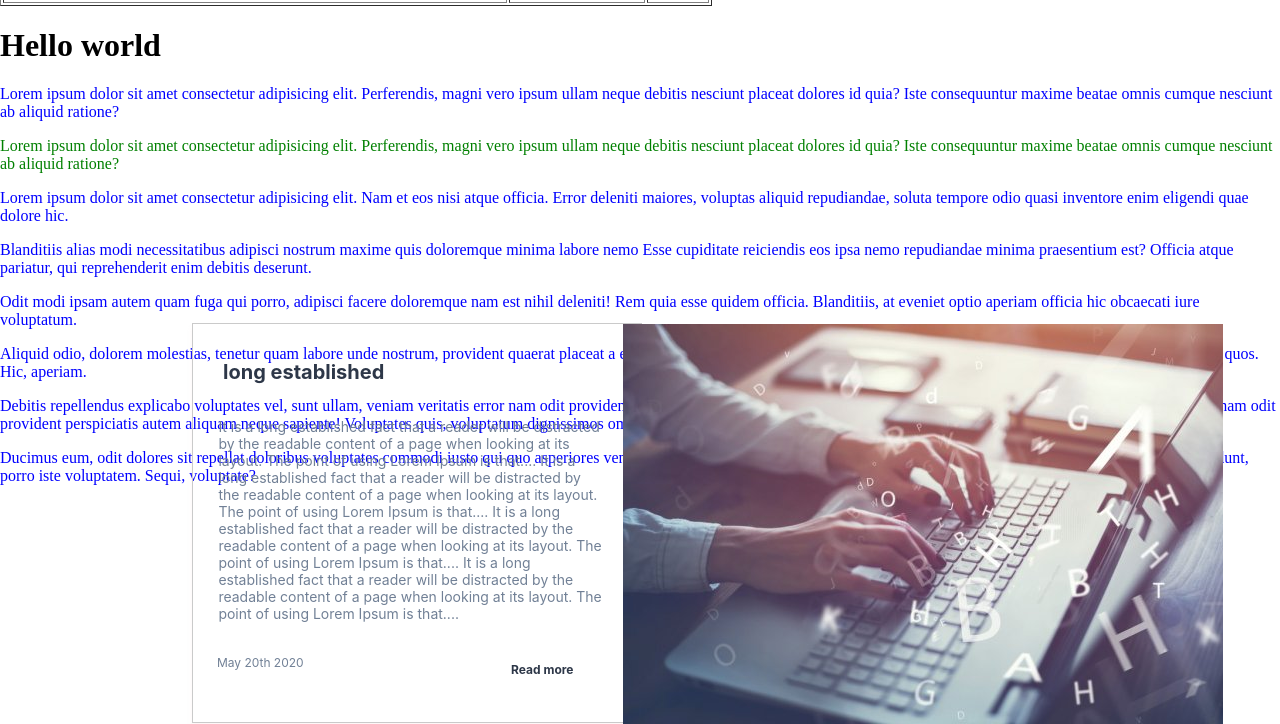
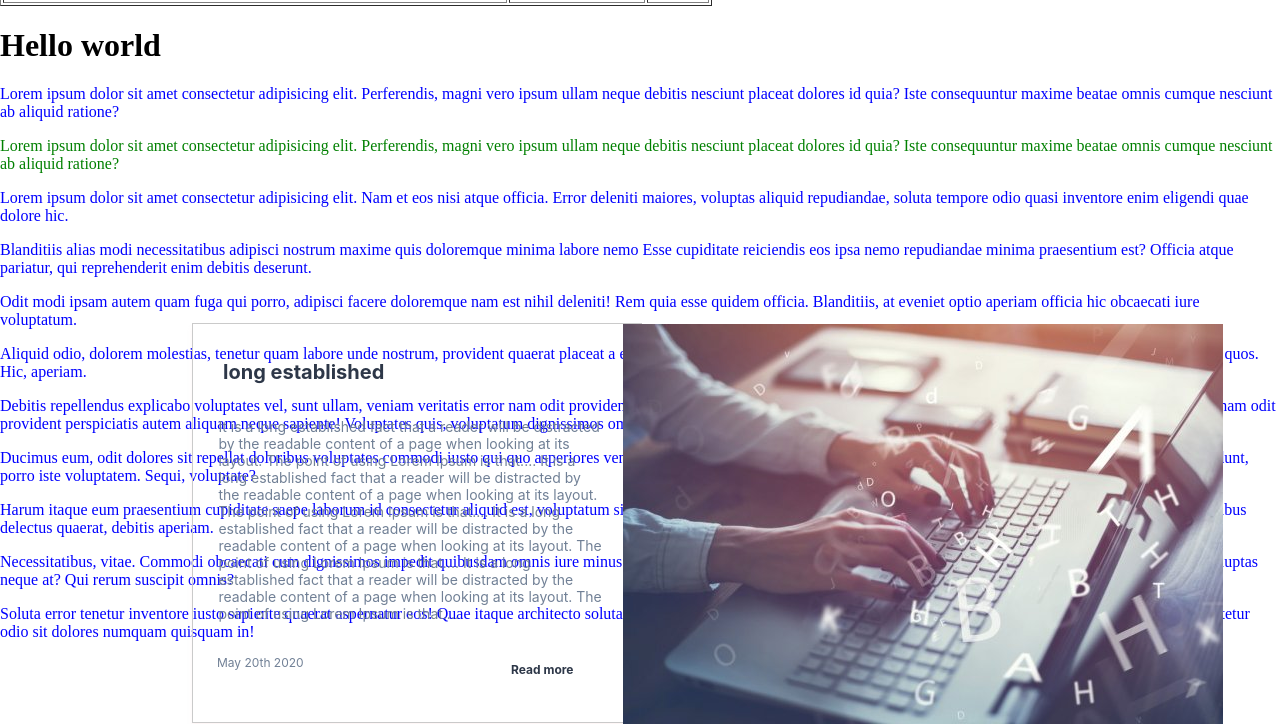
Before and after one commit to Begaiym14/Begaiym14-Begaiym14, a plain HTML site: page index.html in a window 1280 px wide. Shown: the part 3277-4001 px from the top of the page. Drawn offline with Linux system fonts and the light colour scheme; files whose address does not match are found by name.

Commit message:
added 3p .blue brownie

```diff
--- a/index.html
+++ b/index.html
@@ -259,5 +259,23 @@
       excepturi soluta delectus vel officiis incidunt, porro iste voluptatem.
       Sequi, voluptate?
     </p>
+    <p class="blue brownie">
+      Harum itaque eum praesentium cupiditate saepe laborum id consectetur
+      aliquid est, voluptatum sint aliquam delectus veniam? Doloribus illum cum,
+      illo fuga quos nobis fugiat autem voluptatibus delectus quaerat, debitis
+      aperiam.
+    </p>
+    <p>
+      Necessitatibus, vitae. Commodi obcaecati cum dignissimos impedit quibusdam
+      omnis iure minus tempora, doloremque sint corrupti? Cum, laboriosam
+      commodi rerum non est debitis sunt voluptas neque at? Qui rerum suscipit
+      omnis?
+    </p>
+    <p>
+      Soluta error tenetur inventore iusto sapiente quaerat aspernatur eos! Quae
+      itaque architecto soluta error voluptate tempora necessitatibus quaerat
+      magni. Quidem inventore minus, nulla consectetur odio sit dolores numquam
+      quisquam in!
+    </p>
   </body>
 </html>
```
